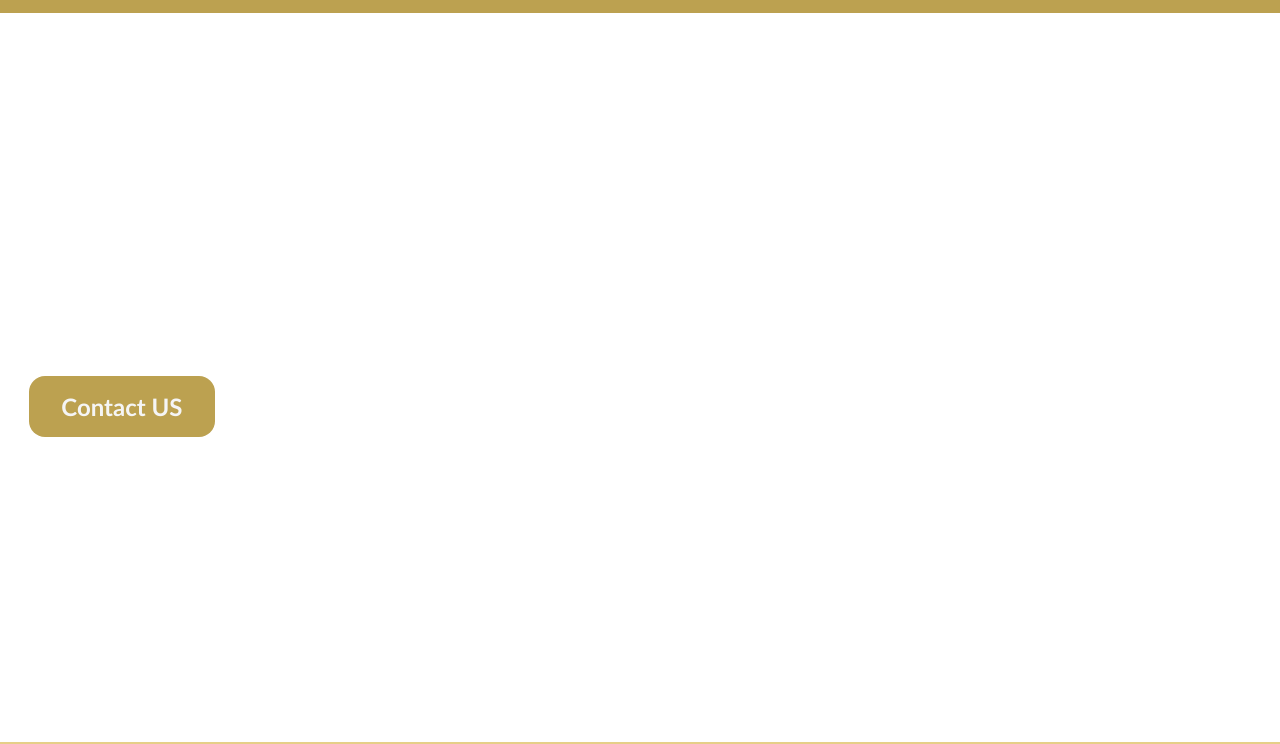
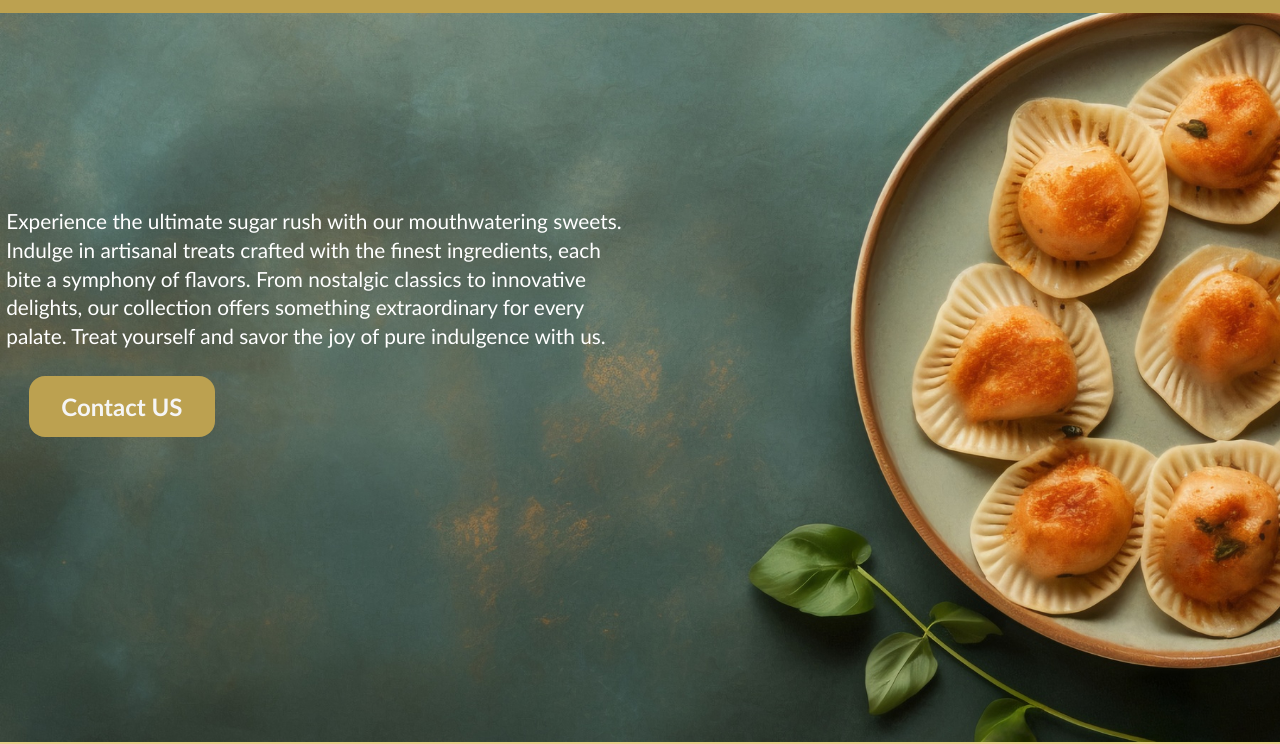
Before and after one commit to reddyakash290/sweetshop, a website: page index.html in a window 1280 px wide. Shown: the part 58-802 px from the top of the page. Drawn offline with Linux system fonts and the light colour scheme.

Commit message:
Update style.css

```diff
--- a/public/Style/style.css
+++ b/public/Style/style.css
@@ -89,7 +89,7 @@ a:last-child {
 }
 
 .back-img {
-  background-image: url("bb.jpg");
+  background-image: url("https://reddyakash290.github.io/sweetshop/bb.jpg");
   background-size: cover;
   height: 100vh;
 }
```
